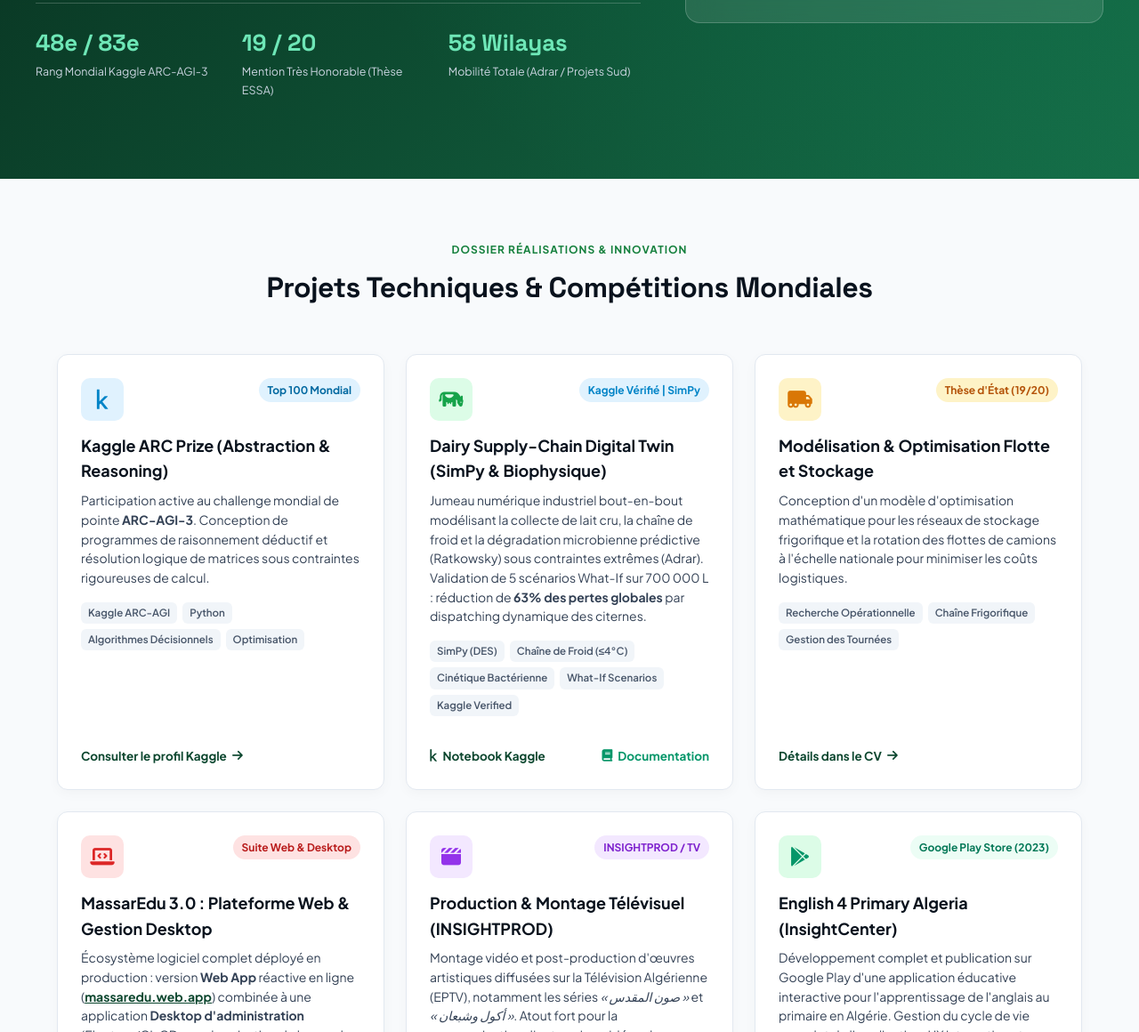
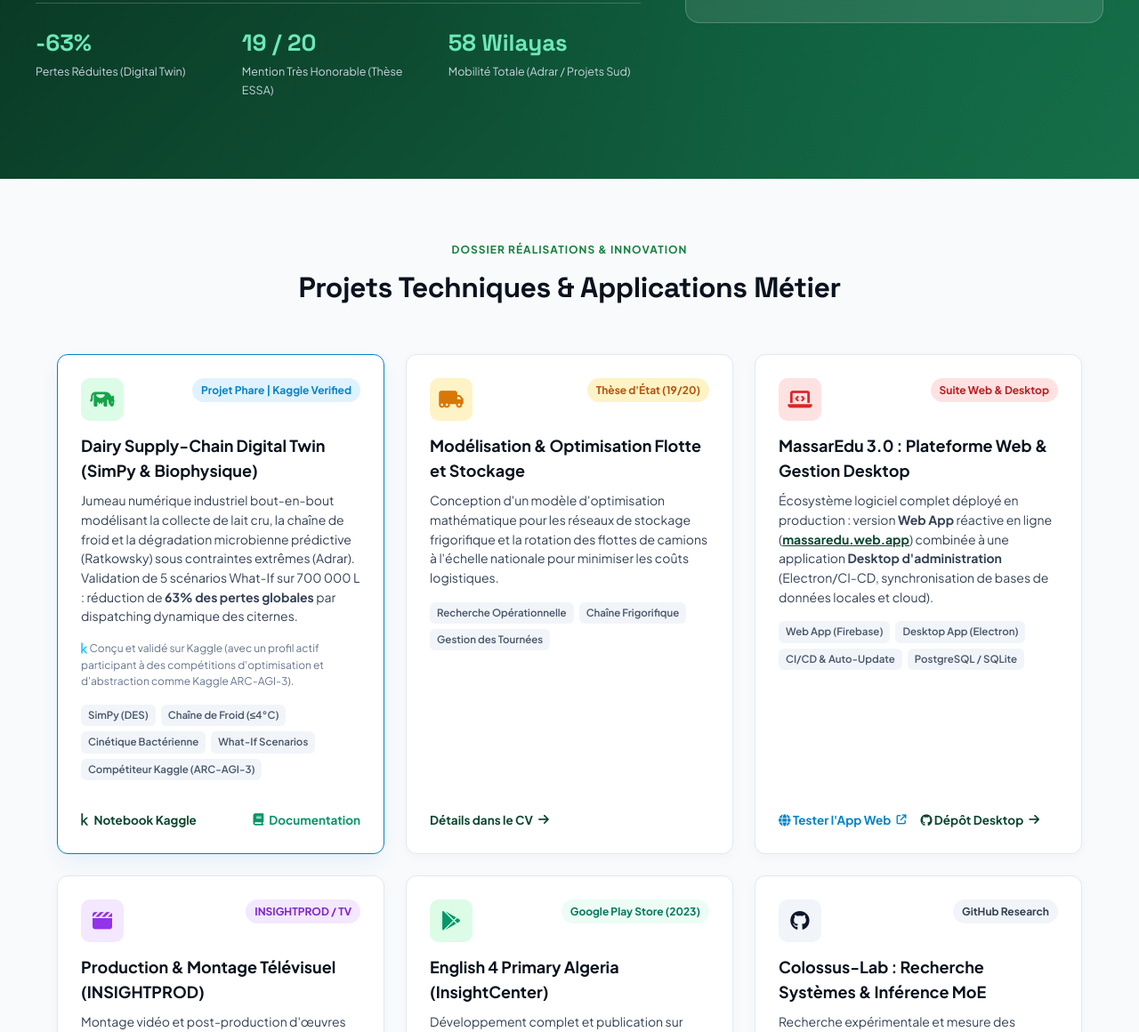
Before and after one commit to dzgreeno/Curriculum_Vitae, a plain HTML site: page index.html in a window 1280 px wide. Shown: the part 597-1757 px from the top of the page at 89% size. Drawn offline with Linux system fonts and the light colour scheme.

Commit message:
refactor: emphasize Dairy Digital Twin as flagship project and integrate Kaggle competition history as secondary competency note

```diff
--- a/index.html
+++ b/index.html
@@ -500,8 +500,8 @@
 
         <div class="hero-stats">
           <div class="stat-box">
-            <h3>48e / 83e</h3>
-            <p>Rang Mondial Kaggle ARC-AGI-3</p>
+            <h3>-63%</h3>
+            <p>Pertes Réduites (Digital Twin)</p>
           </div>
           <div class="stat-box">
             <h3>19 / 20</h3>
@@ -523,20 +523,20 @@
             </div>
             <div class="profile-info">
               <h3>Lakhdar Taibaoui</h3>
-              <p>Supply Chain & Agro-Logistics Specialist</p>
+              <p>Supply Chain &amp; Agro-Logistics Specialist</p>
             </div>
           </div>
           <div class="quick-pill-list">
             <div class="quick-pill-item">
               <span><i class="fa-solid fa-boxes-stacked"></i> Spécialité Terrain</span>
-              <span>Gestion des Stocks & WMS</span>
+              <span>Gestion des Stocks &amp; WMS</span>
             </div>
             <div class="quick-pill-item">
               <span><i class="fa-solid fa-snowflake"></i> Industrie Laitière</span>
-              <span>Chaîne de Froid & Citernes</span>
+              <span>Chaîne de Froid &amp; Citernes</span>
             </div>
             <div class="quick-pill-item">
-              <span><i class="fa-solid fa-brain"></i> Modèles IA & RAG</span>
+              <span><i class="fa-solid fa-brain"></i> Modèles IA &amp; RAG</span>
               <span>Systèmes Prédictifs</span>
             </div>
             <div class="quick-pill-item">
@@ -556,61 +556,36 @@
   <!-- PROJECTS SECTION -->
   <section id="projets" class="section">
     <div class="section-header">
-      <span class="section-tag">Dossier Réalisations & Innovation</span>
-      <h2 class="section-title-main">Projets Techniques & Compétitions Mondiales</h2>
+      <span class="section-tag">Dossier Réalisations &amp; Innovation</span>
+      <h2 class="section-title-main">Projets Techniques &amp; Applications Métier</h2>
     </div>
 
     <div class="cards-grid">
 
-      <!-- CARD 1: KAGGLE ARC-AGI -->
-      <div class="card">
-        <div>
-          <div class="card-top">
-            <div class="card-icon icon-kaggle">
-              <i class="fa-brands fa-kaggle"></i>
-            </div>
-            <span style="background: #e0f2fe; color: #0369a1; padding: 4px 10px; border-radius: 20px; font-size: 12px; font-weight: 700;">
-              Top 100 Mondial
-            </span>
-          </div>
-          <h3>Kaggle ARC Prize (Abstraction & Reasoning)</h3>
-          <p>
-            Participation active au challenge mondial de pointe <strong>ARC-AGI-3</strong>. Conception de programmes de raisonnement déductif et résolution logique de matrices sous contraintes rigoureuses de calcul.
-          </p>
-          <div class="card-tags">
-            <span class="tag-item">Kaggle ARC-AGI</span>
-            <span class="tag-item">Python</span>
-            <span class="tag-item">Algorithmes Décisionnels</span>
-            <span class="tag-item">Optimisation</span>
-          </div>
-        </div>
-        <a href="https://www.kaggle.com/greenalgeria" target="_blank" class="card-link">
-          <span>Consulter le profil Kaggle</span>
-          <i class="fa-solid fa-arrow-right"></i>
-        </a>
-      </div>
-
-      <!-- CARD 2: DAIRY DIGITAL TWIN -->
-      <div class="card">
+      <!-- CARD 1: DAIRY DIGITAL TWIN (FLAGSHIP PROJECT) -->
+      <div class="card" style="border: 1.5px solid #0284c7; box-shadow: 0 10px 25px -5px rgba(2, 132, 199, 0.1);">
         <div>
           <div class="card-top">
             <div class="card-icon icon-agri">
               <i class="fa-solid fa-cow"></i>
             </div>
             <span style="background: #e0f2fe; color: #0284c7; padding: 4px 10px; border-radius: 20px; font-size: 12px; font-weight: 700;">
-              Kaggle Vérifié | SimPy
+              Projet Phare | Kaggle Verified
             </span>
           </div>
           <h3>Dairy Supply-Chain Digital Twin (SimPy &amp; Biophysique)</h3>
           <p>
             Jumeau numérique industriel bout-en-bout modélisant la collecte de lait cru, la chaîne de froid et la dégradation microbienne prédictive (Ratkowsky) sous contraintes extrêmes (Adrar). Validation de 5 scénarios What-If sur 700 000 L : réduction de <strong>63% des pertes globales</strong> par dispatching dynamique des citernes.
           </p>
+          <p style="font-size: 12px; color: #64748b; margin-top: 6px;">
+            <i class="fa-brands fa-kaggle" style="color: #20beff;"></i> Conçu et validé sur Kaggle (avec un profil actif participant à des compétitions d'optimisation et d'abstraction comme Kaggle ARC-AGI-3).
+          </p>
           <div class="card-tags">
             <span class="tag-item">SimPy (DES)</span>
             <span class="tag-item">Chaîne de Froid (&le;4&deg;C)</span>
             <span class="tag-item">Cinétique Bactérienne</span>
             <span class="tag-item">What-If Scenarios</span>
-            <span class="tag-item">Kaggle Verified</span>
+            <span class="tag-item" style="background:#f1f5f9; color:#475569;">Compétiteur Kaggle (ARC-AGI-3)</span>
           </div>
         </div>
         <div style="display:flex; justify-content:space-between; align-items:center; margin-top:16px;">
```
Also changed, not shown: cv.html (+6 -23 lines).
